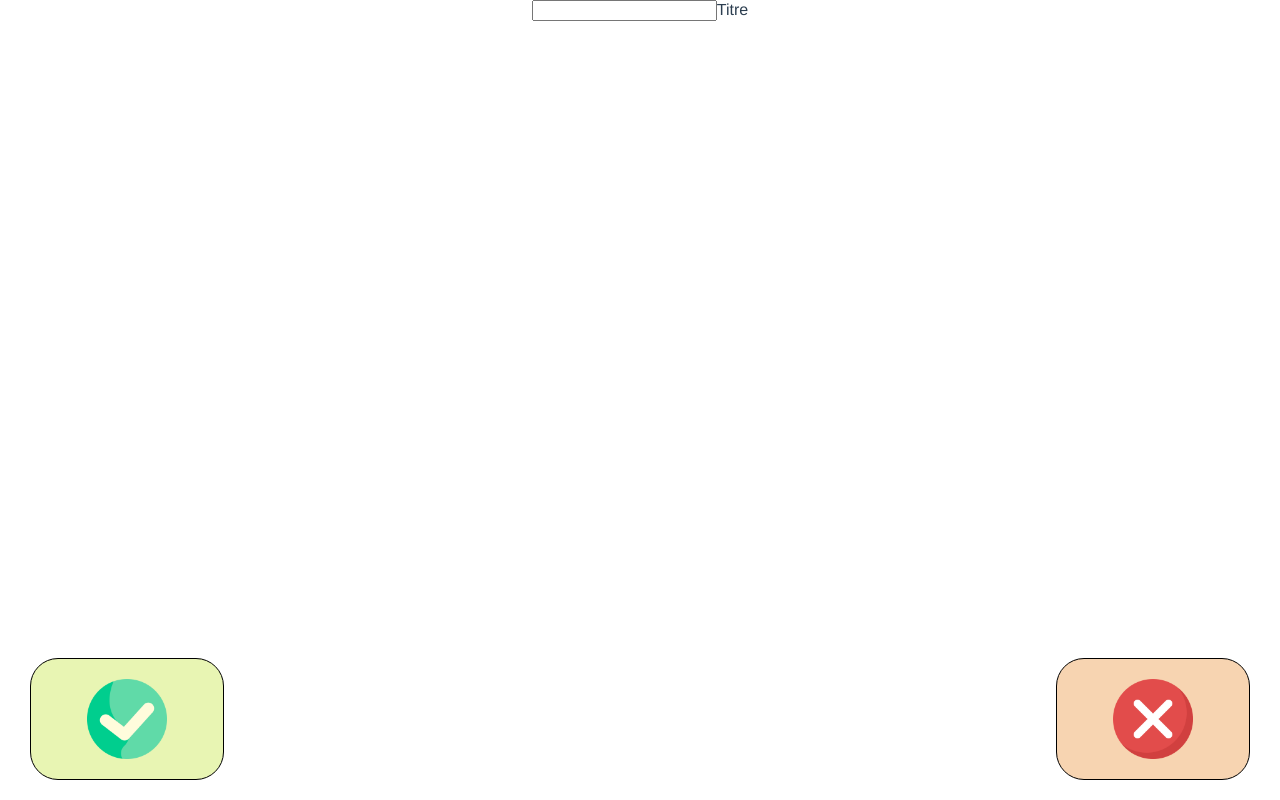
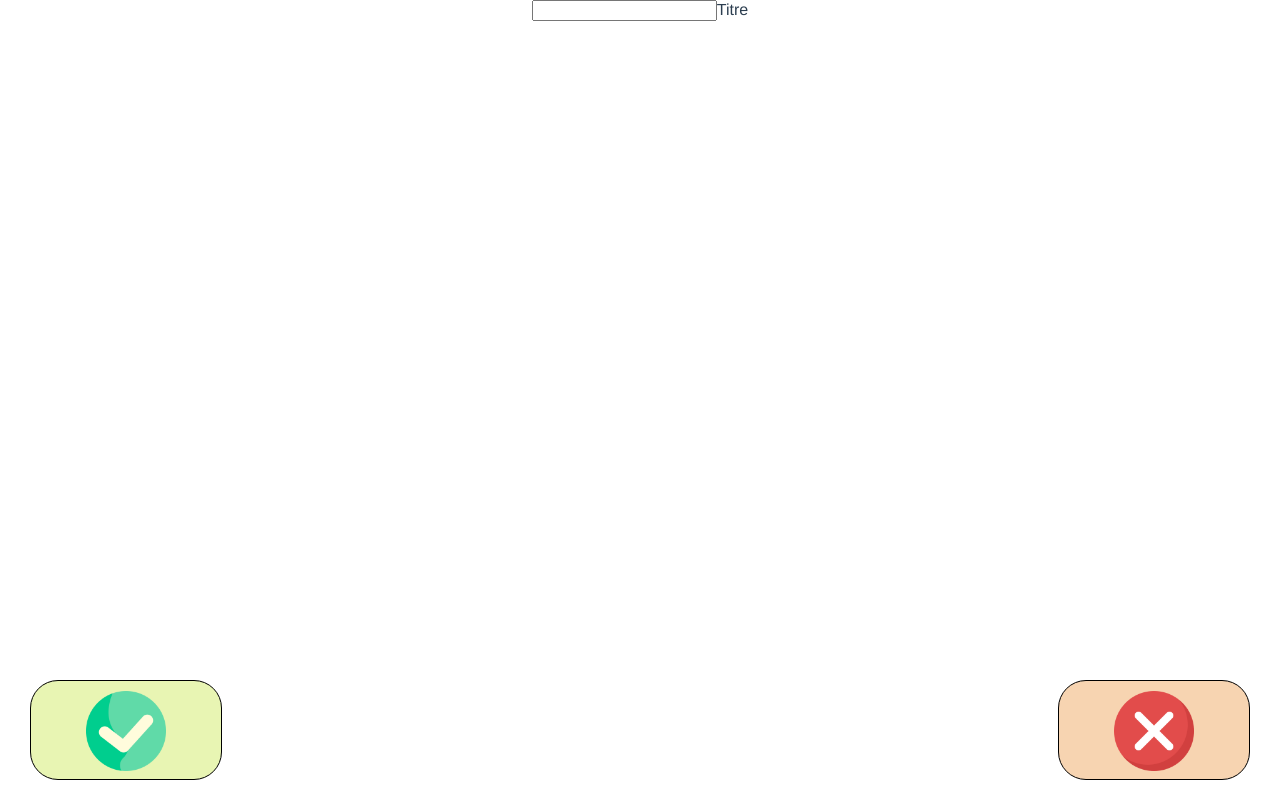
Before and after one commit to Haxos/IHM_Labo01, a Vue app: page / in a window 1280 px wide. Built offline with nearby package versions, Linux system fonts and the light colour scheme.

Commit message:
Update the style + now the PostIt component is draggable

```diff
--- /dev/null
+++ b/src/assets/PostIt.scss
@@ -0,0 +1,3 @@
+.postIt {
+    cursor: move;
+}
--- a/src/assets/createPostIt.scss
+++ b/src/assets/createPostIt.scss
@@ -14,7 +14,6 @@
     right: 10px;
     width:15%;
     text-align: center;
-    padding-top: 20px;
 }
 
 .validate-button {
@@ -24,5 +23,4 @@
     left: 10px;
     width:15%;
     text-align: center;
-    padding-top: 20px;
 }
--- a/src/assets/dashboard.scss
+++ b/src/assets/dashboard.scss
@@ -8,6 +8,7 @@
     padding-top: 10px;
     margin-right: 20px;
     margin-left: 20px;
+    box-sizing: border-box;
 }
 .delete-postit-zone {
     position: absolute;
@@ -44,3 +45,7 @@
     margin-right: 20px;
     margin-left: 20px;
 }
+
+.rounded-zone-drag {
+    border: 4px dashed black;
+}
--- a/src/assets/main.scss
+++ b/src/assets/main.scss
@@ -1,2 +1,3 @@
 @import "dashboard.scss";
-@import "createPostIt.scss"
+@import "createPostIt.scss";
+@import "postIt.scss";
--- a/src/components/Dashboard.vue
+++ b/src/components/Dashboard.vue
@@ -1,9 +1,17 @@
 <template>
   <div>
-    <PostIt/>
-    <DeletePostIt/>
-    <EditPostIt/>
-    <AddPostIt/>
+    <PostIt
+      @postItDragStop="onDragStop"
+      @postItDragStart="onDragStart"
+    />
+    <DeletePostIt
+      :post-it-dragged="postItDragged"
+    />
+    <EditPostIt
+      :post-it-dragged="postItDragged"
+    />
+    <AddPostIt
+    />
   </div>
 </template>
 
@@ -20,6 +28,20 @@ export default {
     DeletePostIt,
     EditPostIt,
     AddPostIt
+  },
+
+  data() {
+    return {
+      postItDragged: false
+    }
+  },
+  methods: {
+    onDragStart() {
+      this.postItDragged = true
+    },
+    onDragStop() {
+      this.postItDragged = false
+    }
   }
 
 }
--- a/src/components/DeletePostIt.vue
+++ b/src/components/DeletePostIt.vue
@@ -1,6 +1,6 @@
 <template>
 <div>
-    <div class="rounded-zone delete-postit-zone">
+    <div :class="classCss">
         <img class="icon-zone" src="../assets/delete.png">
     </div>
 </div>
@@ -11,6 +11,11 @@
 import "../assets/main.scss"
 export default {
   props: {
+    postItDragged: {
+      type: Boolean,
+      default: false,
+      required: false
+    }
   },
   data() {
     return {
@@ -18,7 +23,14 @@ export default {
     }
   },
   computed: {
-
+    classCss() {
+      let def = "rounded-zone delete-postit-zone";
+      if(this.postItDragged) {
+        return def + " rounded-zone-drag";
+      } else {
+        return def;
+      }
+    }
   }
 };
 </script>
--- a/src/components/EditPostIt.vue
+++ b/src/components/EditPostIt.vue
@@ -1,6 +1,6 @@
 <template>
 <div>
-    <div class="rounded-zone edit-postit-zone">
+    <div :class="classCss">
         <img class="icon-zone" src="../assets/edit.png">
     </div>
 </div>
@@ -11,6 +11,11 @@
 import "../assets/main.scss"
 export default {
   props: {
+    postItDragged: {
+      type: Boolean,
+      default: false,
+      required: false
+    }
   },
   data() {
     return {
@@ -18,7 +23,14 @@ export default {
     }
   },
   computed: {
-
+    classCss() {
+      let def = "rounded-zone edit-postit-zone";
+      if(this.postItDragged) {
+        return def + " rounded-zone-drag";
+      } else {
+        return def;
+      }
+    }
   }
 };
 </script>
--- a/src/components/PostIt.vue
+++ b/src/components/PostIt.vue
@@ -1,5 +1,5 @@
 <template>
-  <div :style="mainStyle">
+  <div @dragstart="onDragStart" @dragend="onDragStop" :draggable="true" class="postIt" :style="mainStyle">
     <table>
       <tr :style="titleStyle">
         <td>{{title}}</td>
@@ -53,6 +53,14 @@ export default {
       heightDate: 30,
     }
   },
+  methods: {
+    onDragStart() {
+      this.$emit("postItDragStart");
+    },
+    onDragStop() {
+      this.$emit("postItDragStop");
+    }
+  },
   computed: {
     fontColor() {
       // TODO: get opposiite saturation & value from color.
```
